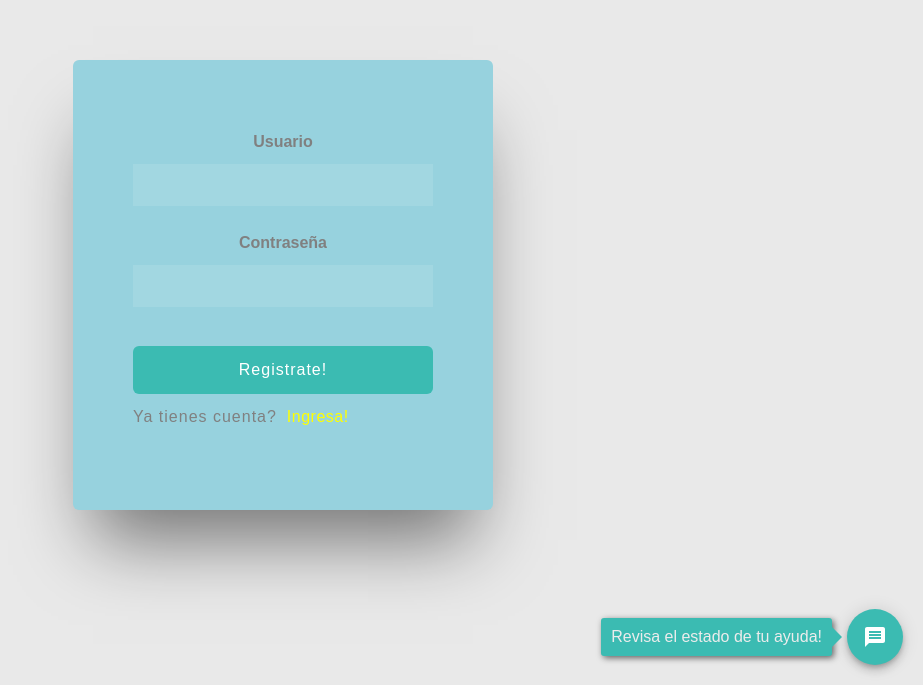
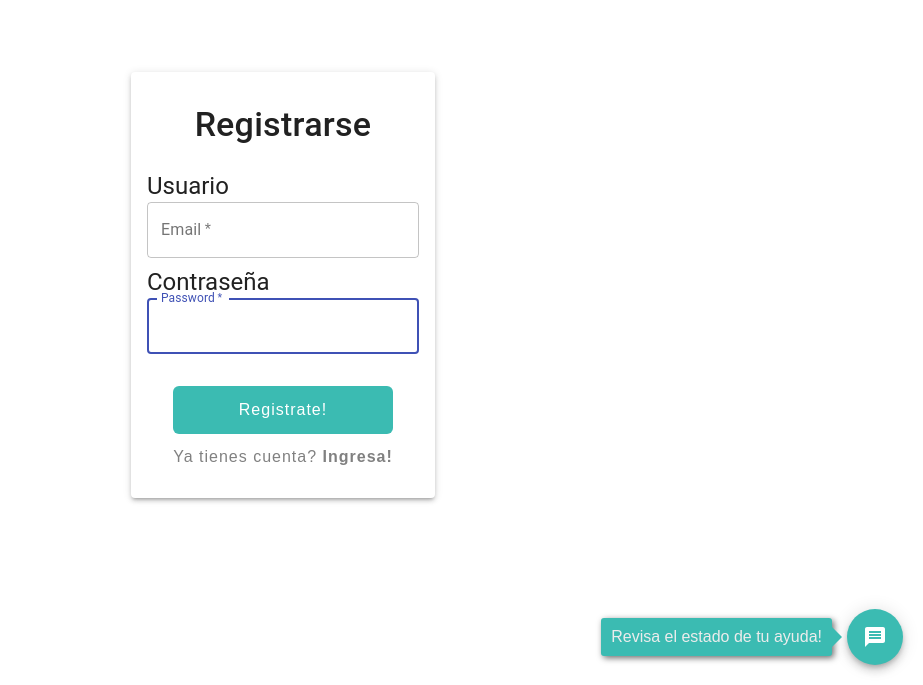
Before and after one commit to indigoshakti47/Diastole, a React (Create React App) app in the folder diastole/: page / in a window 1280 px wide. Shown: the part 115-800 px from the top of the page, without its empty margins (357-1280 px from the left). Built offline with nearby package versions, Linux system fonts and the light colour scheme; no server answers; what google-maps-react would draw is missing.

Commit message:
Updated[Login]

```diff
--- a/diastole/src/components/Login.js
+++ b/diastole/src/components/Login.js
@@ -1,47 +1,76 @@
 import React from 'react'
+import { Paper, TextField, Grid, Typography, Box } from '@material-ui/core'
 import "./../App.css";
 
 const Login = (props) => {
   const { email, setEmail, password, setPassword, handleLogin, handleSignup, handleLogout, hasAccount, setHasAccount, emailError, passwordError } = props;
   return (
-    <section className='login'>
-      <div className='login-container'>
-        <h4>Usuario</h4>
-        <input type="text" autoFocus autoCapitalize required value={email} onChange={(
-          e => setEmail(e.target.value)
-        )} />
-        <p className='error-alert'>
+    // <Box display="flex" justifyContent="center" alignItems="center" height="100%">
+    <Grid container justify="center" alignItems="center" style={{ height: "100%" }}>
+      <Grid item xs={12} sm={6} md={5} lg={3} xl={3} style={{ padding: "0.5rem" }}>
+        <Paper elevation={3} style={{ padding: "2rem 1rem" }}>
+          <Box display="flex" justifyContent="center" marginBottom="1.5rem">
+            <Typography variant="h4" style={{fontWeight: 500}}>{
+              hasAccount ? "Iniciar sesión" : "Registrarse"
+            }</Typography>
+          </Box>
+
+          <Typography variant="h5">Usuario</Typography>
+          <TextField
+            label="Email"
+            variant="outlined"
+            fullWidth
+            autoCapitalize
+            required
+            value={email}
+            autoFocus onChange={(
+              e => setEmail(e.target.value))}
+          />
+          <p className='error-alert' style={{ marginBottom: "0.5rem", color: "red" }}>
             {emailError}
           </p>
 
-        <h4>Contraseña</h4>
-        <input type="password" autoFocus autoCapitalize required value={password} onChange={(
-          e => setPassword(e.target.value)
-        )} />
-        <p className='error-alert'>
+          <Typography variant="h5">Contraseña</Typography>
+          <TextField
+            label="Password"
+            type="password"
+            variant="outlined"
+            fullWidth
+            autoCapitalize
+            required
+            value={email}
+            autoFocus onChange={(
+              e => setPassword(e.target.value))}
+          />
+          <p className='error-alert' style={{ marginBottom: "2rem", color: "red" }}>
             {passwordError}
           </p>
 
+          <Box display="flex" justifyContent="center">
             <div className='btn-container'>
               {hasAccount ? (
                 <>
                   <button className="login-btn" onClick={handleLogin}>Ingresa!</button>
                   <p className="p-login">No tienes una cuenta?
-                        <span onClick={() => setHasAccount(!hasAccount)}> Regístrate! </span></p>
+                        <span onClick={() => setHasAccount(!hasAccount)} style={{fontWeight: 600, cursor: "pointer"}}> Regístrate! </span></p>
                 </>
 
               ) : (
                   <>
                     <button className="login-btn" onClick={handleSignup}>Registrate!</button>
                     <p className="p-login">Ya tienes cuenta?
-                        <span onClick={() => setHasAccount(!hasAccount)}> Ingresa! </span></p>
+                        <span onClick={() => setHasAccount(!hasAccount)} style={{fontWeight: 600, cursor: "pointer"}}> Ingresa! </span></p>
                   </>
 
                 )}
             </div>
+          </Box>
 
-      </div>
-    </section>
+        </Paper>
+      </Grid>
+    </Grid>
+    // </Box>
+
   )
 }
 export default Login;
```
Lines whose indentation alone changed are shown as unchanged.
